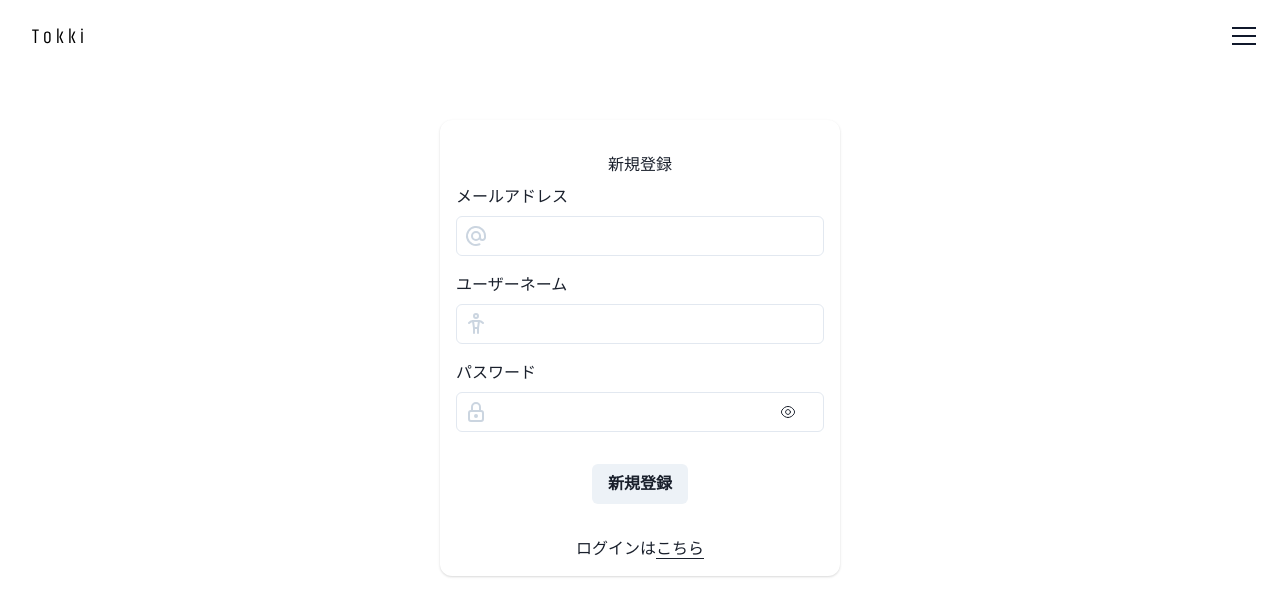
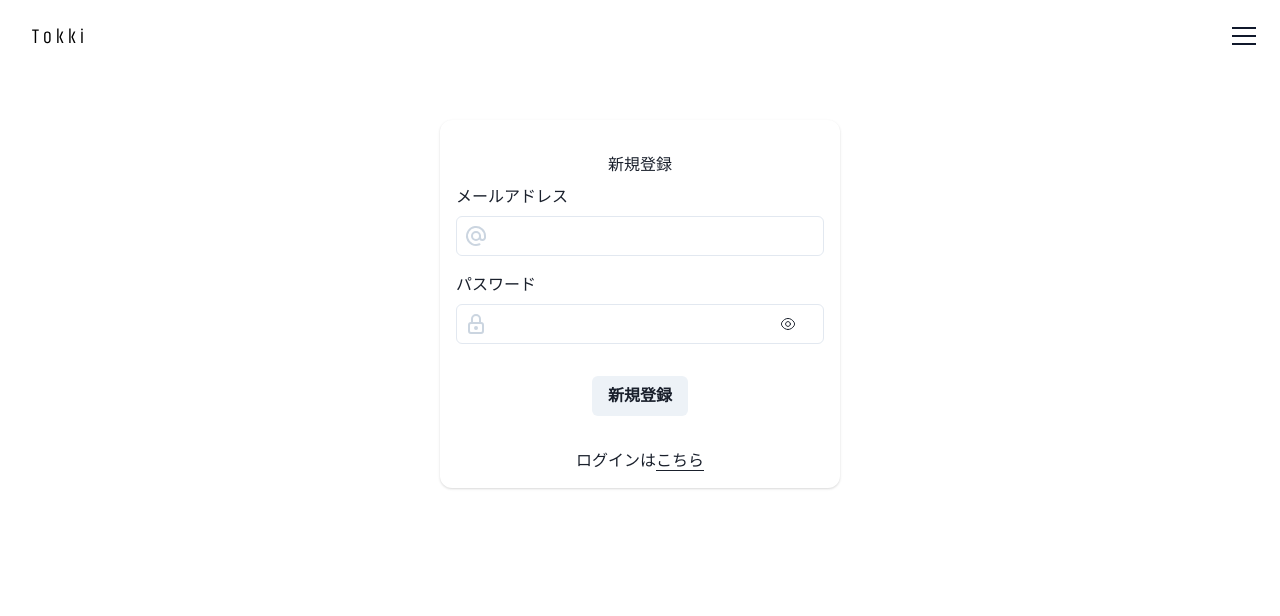
Before and after one commit to tomoyuki-kumagai-131/tokki-app, a Next.js app: page /signin in a window 1280 px wide. Shown: the top 616 px of the page. Built offline with nearby package versions, Linux system fonts and the light colour scheme; no server answers.

Commit message:
fix: lint

```diff
--- a/src/components/pages/Signin/Signin.tsx
+++ b/src/components/pages/Signin/Signin.tsx
@@ -80,22 +80,6 @@ export const Component: React.FC<Props> = ({
 						</InputGroup>
 					</Box>
 					<Box mt={4}>
-						<FormLabel>ユーザーネーム</FormLabel>
-						<InputGroup>
-							<InputLeftElement
-								color="gray.300"
-								pointerEvents="none"
-								children={<IconMan />}
-							/>
-							<Input
-								id="displayName"
-								{...register('displayName', {
-									required: true,
-								})}
-							/>
-						</InputGroup>
-					</Box>
-					<Box mt={4}>
 						<FormLabel>パスワード</FormLabel>
 						<InputGroup>
 							<InputLeftElement
```
